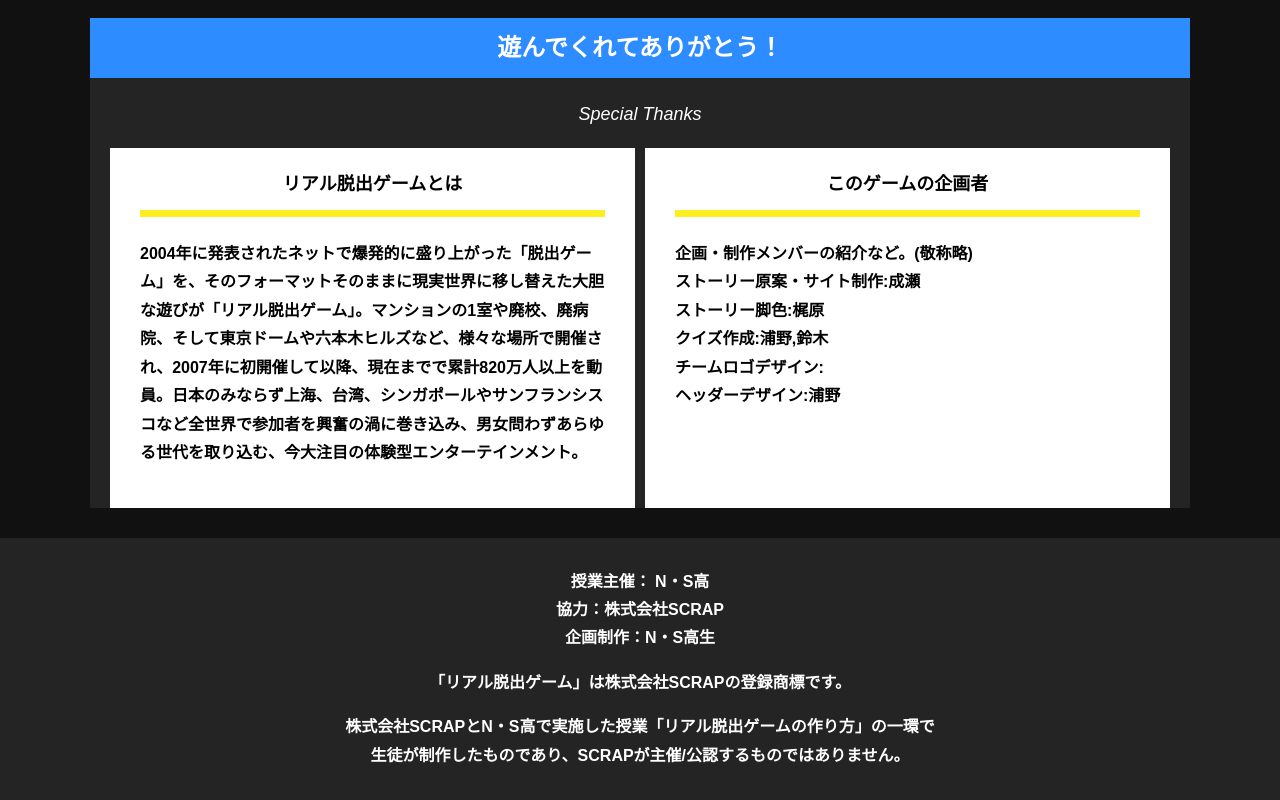
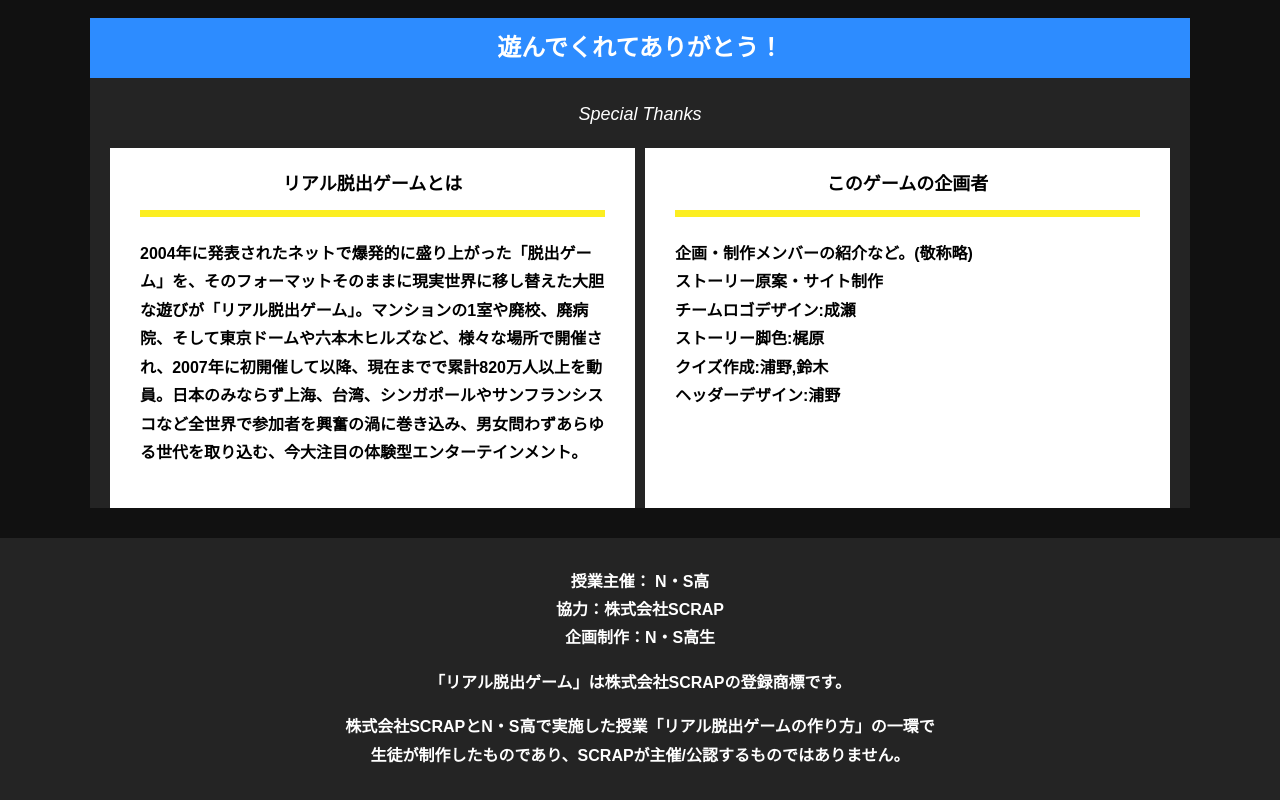
Before and after one commit to NEGDevelop/alfa-tachikawa-15-0618, a plain HTML site: page final.html in a window 1280 px wide. Shown: the part 1445-2245 px from the top of the page. Drawn offline with Linux system fonts and the light colour scheme.

Commit message:
Update final.html

```diff
--- a/final.html
+++ b/final.html
@@ -66,10 +66,10 @@ Youtube貼り付けここまで-->
             <div class="card">
               <h3 class="card__title">このゲームの企画者</h3>
               <p class="card__content">企画・制作メンバーの紹介など。(敬称略)<br>
-                ストーリー原案・サイト制作:成瀬<br>
+                ストーリー原案・サイト制作<br>
+                チームロゴデザイン:成瀬<br>
                 ストーリー脚色:梶原<br>
                 クイズ作成:浦野,鈴木<br>
-                チームロゴデザイン:<br>
                 ヘッダーデザイン:浦野</p>
             </div>
           </div>
```
